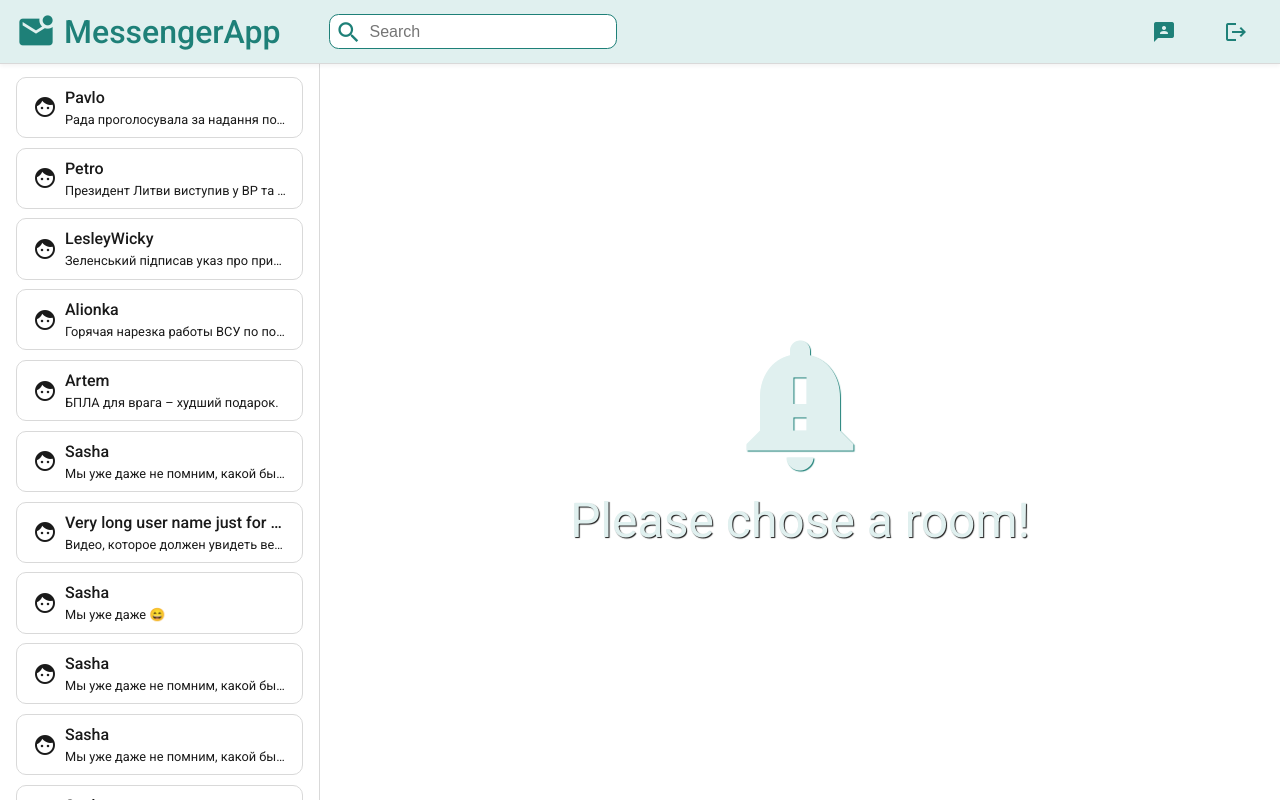
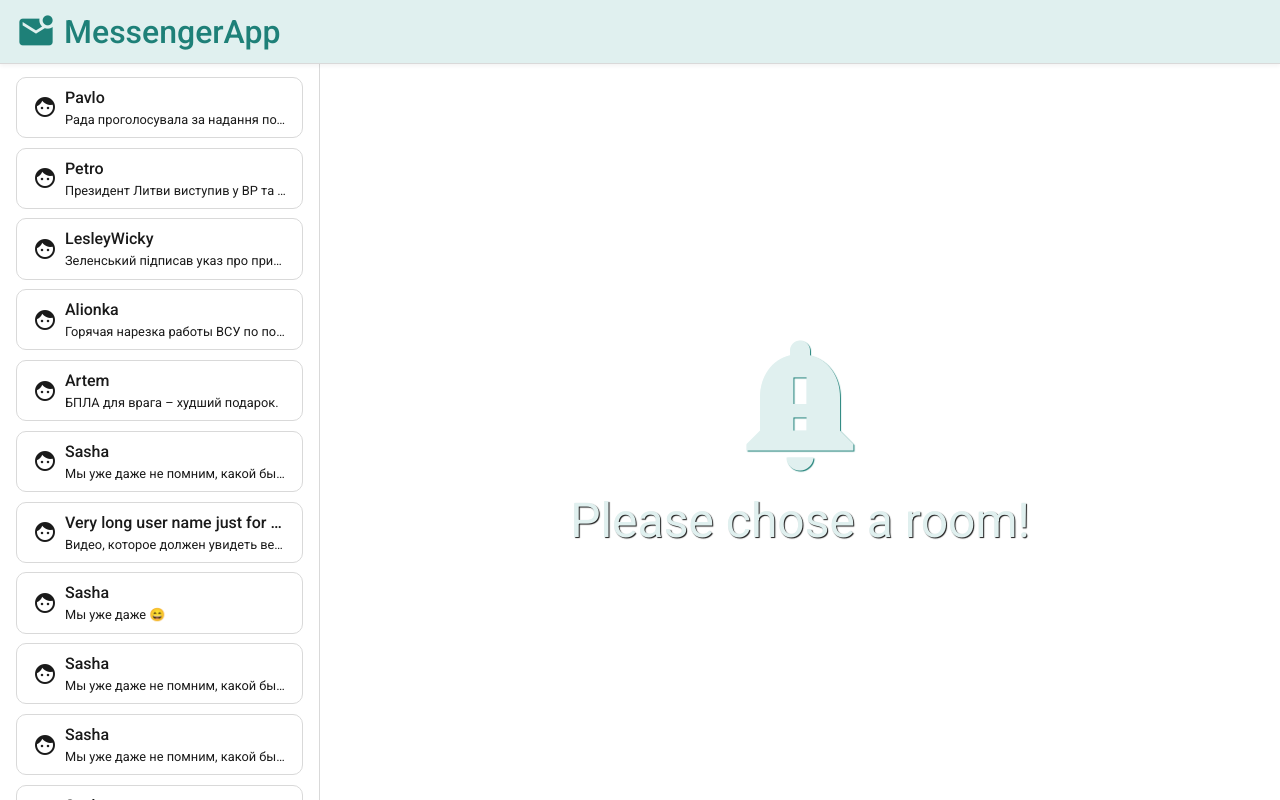
Before and after one commit to Vasylkivskyi/messenger-frontend, a React (Create React App) app: page / in a window 1280 px wide. Built offline with nearby package versions, Linux system fonts and the light colour scheme.

Commit message:
add isLogged parameter

```diff
--- /dev/null
+++ b/src/components/Header/Header.tsx
@@ -0,0 +1,39 @@
+import React, { useCallback } from 'react';
+import { Link, useNavigate } from 'react-router-dom';
+import { HeaderPropsType } from '../../types';
+import Icon from '../Icon/Icon';
+import './header.scss';
+
+const Header: React.FC<HeaderPropsType> = ({ isLogged, roomName }) => {
+  const navigate = useNavigate();
+  const logout = useCallback(() => {
+    localStorage.setItem('token', '');
+    navigate('/login');
+  }, [navigate]);
+
+  return (
+    <div className="head">
+      <div className="left">
+        <Link to="/" className="header-logo-wrapper">
+          <Icon name="mark_email_unread" className="header-logo-icon-wrapper" />
+          <span className="logo-text">MessengerApp</span>
+        </Link>
+        {isLogged && (
+        <div className="search-container">
+          <input type="text" placeholder="Search" />
+          <Icon name="search" className="header-search-wrapper" />
+        </div>
+        )}
+      </div>
+      {isLogged && (
+        <div className="right">
+          <Icon name="3p" className="header-icon" />
+          <div className="user-name">{roomName}</div>
+          <Icon name="logout" className="header-logout" onClick={logout} />
+        </div>
+      )}
+    </div>
+  );
+};
+
+export default Header;
--- /dev/null
+++ b/src/components/Header/header.scss
@@ -0,0 +1,91 @@
+@import "../../styles/base";
+
+.head {
+  position: fixed;
+  top: 0;
+  left: 0;
+  right: 0;
+  height: 4rem;
+  @include displayFlex;
+  @include alignItems(center);
+  @include justifyContent(space-between);
+  padding: 0.5rem;
+  box-shadow: 0 2px 4px rgb(0 0 0 / 5%);
+  background: $white;
+  border-bottom: 1px solid $alto;
+  z-index: 1;
+  background: $aquaSqueeze;
+  .left {
+    @include displayFlex;
+    @include alignItems(center);
+    .header-logo-wrapper {
+      @include displayFlex;
+      @include alignItems(center);
+      .header-logo-icon-wrapper {
+        .icon {
+          font-size: 2.5rem;
+          color: $elm;
+        }
+      }
+      .logo-text {
+        font-size: 2rem;
+        color: $elm;
+        font-weight: 500;
+        margin-right: 2.5rem;
+      }
+    }
+    .search-container {
+      padding: 0.5rem;
+      width: 19rem;
+      position: relative;
+
+      input {
+        padding: 0.3rem 1rem 0.3rem 2.5rem;
+        border: 0.1rem solid $elm;
+        width: 100%;
+        font-size: 1rem;
+        @include borderRadius(0.6rem);
+        @include titleFontStyle;
+      }
+
+      .header-search-wrapper {
+        position: absolute;
+        top: 0.33rem;
+        left: 0.4rem;
+
+        .icon {
+          color: $elm;
+          font-size: 1.7rem;
+        }
+      }
+    }
+  }
+  .right {
+    @include displayFlex;
+    @include alignItems(center);
+    padding-right: 1rem;
+    .header-icon {
+      .icon {
+        color: $elm;
+      }
+    }
+    .user-name {
+      font-size: 1.4rem;
+      color: $elm;
+    }
+    .header-logout {
+      margin-left: 2rem;
+
+      .icon {
+        color: $elm;
+      }
+      &:hover {
+        cursor: pointer;
+
+        .icon {
+          color: $black;
+        }
+      }
+    }
+  }
+}
--- a/src/components/Icon/Icon.tsx
+++ b/src/components/Icon/Icon.tsx
@@ -1,10 +1,11 @@
 import React from 'react';
 import cc from 'classcat';
 import './icon.scss';
+import { IconPropsType } from '../../types';
 
-// eslint-disable-next-line react/require-default-props
-const Icon: React.FC<{ name: string; className?: string }> = ({ name, className }) => (
-  <div className={cc(['icon-wrapper', className])}>
+const Icon: React.FC<IconPropsType> = ({ name, className, onClick }) => (
+  // eslint-disable-next-line jsx-a11y/no-static-element-interactions
+  <div className={cc(['icon-wrapper', className])} onClick={onClick}>
     <span className={cc(['material-icons', 'icon'])}>{name}</span>
   </div>
 );
--- a/src/components/room/Room.tsx
+++ b/src/components/room/Room.tsx
@@ -98,19 +98,18 @@ const messages = [
   },
 ];
 
-const Room: React.FC<RoomProps> = ({ setRoomUserName }) => {
+const Room: React.FC<RoomProps> = ({ setRoomName, isLogged }) => {
   const { roomUserName } = useParams();
   const navigate = useNavigate();
-  const isLogged = true;
-
   useEffect(() => {
     if (!isLogged) navigate('/login');
     if (!isLogged) navigate('*');
   }, [isLogged, navigate]);
 
   useEffect(() => {
-    setRoomUserName(roomUserName);
-  }, [setRoomUserName, roomUserName]);
+    setRoomName(roomUserName);
+  }, [setRoomName, roomUserName]);
+
   return (
     <div className="room">
       <div className="messages-list-container">
--- a/src/containers/app/App.scss
+++ b/src/containers/app/App.scss
@@ -2,94 +2,4 @@
 
 .App {
   font-family: "Roboto", sans-serif;
-
-  .head {
-    position: fixed;
-    top: 0;
-    left: 0;
-    right: 0;
-    height: 4rem;
-    @include displayFlex;
-    @include alignItems(center);
-    @include justifyContent(space-between);
-    padding: 0.5rem;
-    box-shadow: 0 2px 4px rgb(0 0 0 / 5%);
-    background: $white;
-    border-bottom: 1px solid $alto;
-    z-index: 1;
-    background: $aquaSqueeze;
-    .left {
-      @include displayFlex;
-      @include alignItems(center);
-      .header-logo-wrapper {
-        @include displayFlex;
-        @include alignItems(center);
-        .header-logo-icon-wrapper {
-          .icon {
-            font-size: 2.5rem;
-            color: $elm;
-          }
-        }
-        .logo-text {
-          font-size: 2rem;
-          color: $elm;
-          font-weight: 500;
-          margin-right: 2.5rem;
-        }
-      }
-      .search-container {
-        padding: 0.5rem;
-        width: 19rem;
-        position: relative;
-
-        input {
-          padding: 0.3rem 1rem 0.3rem 2.5rem;
-          border: 0.1rem solid $elm;
-          width: 100%;
-          font-size: 1rem;
-          @include borderRadius(0.6rem);
-          @include titleFontStyle;
-        }
-
-        .header-search-wrapper {
-          position: absolute;
-          top: 0.33rem;
-          left: 0.4rem;
-
-          .icon {
-            color: $elm;
-            font-size: 1.7rem;
-          }
-        }
-      }
-    }
-    .right {
-      @include displayFlex;
-      @include alignItems(center);
-      padding-right: 1rem;
-      .header-icon {
-        .icon {
-          color: $elm;
-        }
-      }
-      .user-name {
-        font-size: 1.4rem;
-        color: $elm;
-      }
-      .header-logout {
-        margin-left: 2rem;
-
-        .icon {
-          color: $elm;
-        }
-        &:hover {
-          cursor: pointer;
-
-          .icon {
-            color: $black;
-          }
-        }
-      }
-    }
-  }
 }
--- a/src/containers/app/App.tsx
+++ b/src/containers/app/App.tsx
@@ -1,14 +1,12 @@
-import React, { useState } from 'react';
-import {
-  Link, Route, Routes, useParams,
-} from 'react-router-dom';
+import React, { useEffect, useState } from 'react';
+import { Route, Routes, useLocation } from 'react-router-dom';
 import Login from '../Login/Login';
 import './App.scss';
 import Navigation from '../../components/Navigation/Navigation';
 import EmptyRoom from '../../components/EmptyRoom/EmptyRoom';
 import Room from '../../components/Room/Room';
-import Icon from '../../components/Icon/Icon';
 import NotFound from '../../components/NotFound/NotFound';
+import Header from '../../components/Header/Header';
 
 const rooms = [
   { id: '1', username: 'Pavlo', message: 'Рада проголосувала за надання полякам в Україні особливих прав та гарантій.' },
@@ -36,46 +34,24 @@ const rooms = [
 
 // eslint-disable-next-line arrow-body-style
 const App = () => {
-  const [roomUserName, setRoomUserName] = useState<string | undefined>('');
-  const params = useParams();
-  const isLoggedIn = true;
-  // eslint-disable-next-line no-console
-  console.log(params);
+  const [roomName, setRoomName] = useState<string | undefined>('');
+  const location = useLocation();
+  const [isLogged, setIsLogged] = useState<boolean>(false);
+
+  useEffect(() => {
+    const token = localStorage.getItem('token');
+    setIsLogged(!!token);
+  }, [location]);
 
   return (
-
     <div className="App">
-      {/* {!isLoggedIn ? <Login /> : <ChatContainer />} */}
-      {isLoggedIn && (
-        <div className="head">
-          <div className="left">
-            <Link to="/" className="header-logo-wrapper">
-              <Icon name="mark_email_unread" className="header-logo-icon-wrapper" />
-              <span className="logo-text">MessengerApp</span>
-            </Link>
-            <div className="search-container">
-              <input type="text" placeholder="Search" />
-              <Icon name="search" className="header-search-wrapper" />
-            </div>
-          </div>
-          {isLoggedIn && (
-          <div className="right">
-            <Icon name="3p" className="header-icon" />
-            <div className="user-name">{roomUserName}</div>
-            <Link to="/login">
-              {' '}
-              <Icon name="logout" className="header-logout" />
-            </Link>
-          </div>
-          )}
-        </div>
-      )}
+      <Header isLogged={isLogged} roomName={roomName} />
       <Routes>
         <Route path="/login" element={<Login />} />
         <Route path="/register" element={<Login showRegister />} />
         <Route path="/" element={<Navigation rooms={rooms} />}>
           <Route index element={<EmptyRoom />} />
-          <Route path=":roomUserName" element={<Room setRoomUserName={setRoomUserName} />} />
+          <Route path=":roomUserName" element={<Room setRoomName={setRoomName} isLogged={isLogged} />} />
         </Route>
         <Route path="*" element={<NotFound />} />
       </Routes>
```
Also changed, not shown: src/types/index.tsx (+13 -1 lines).
